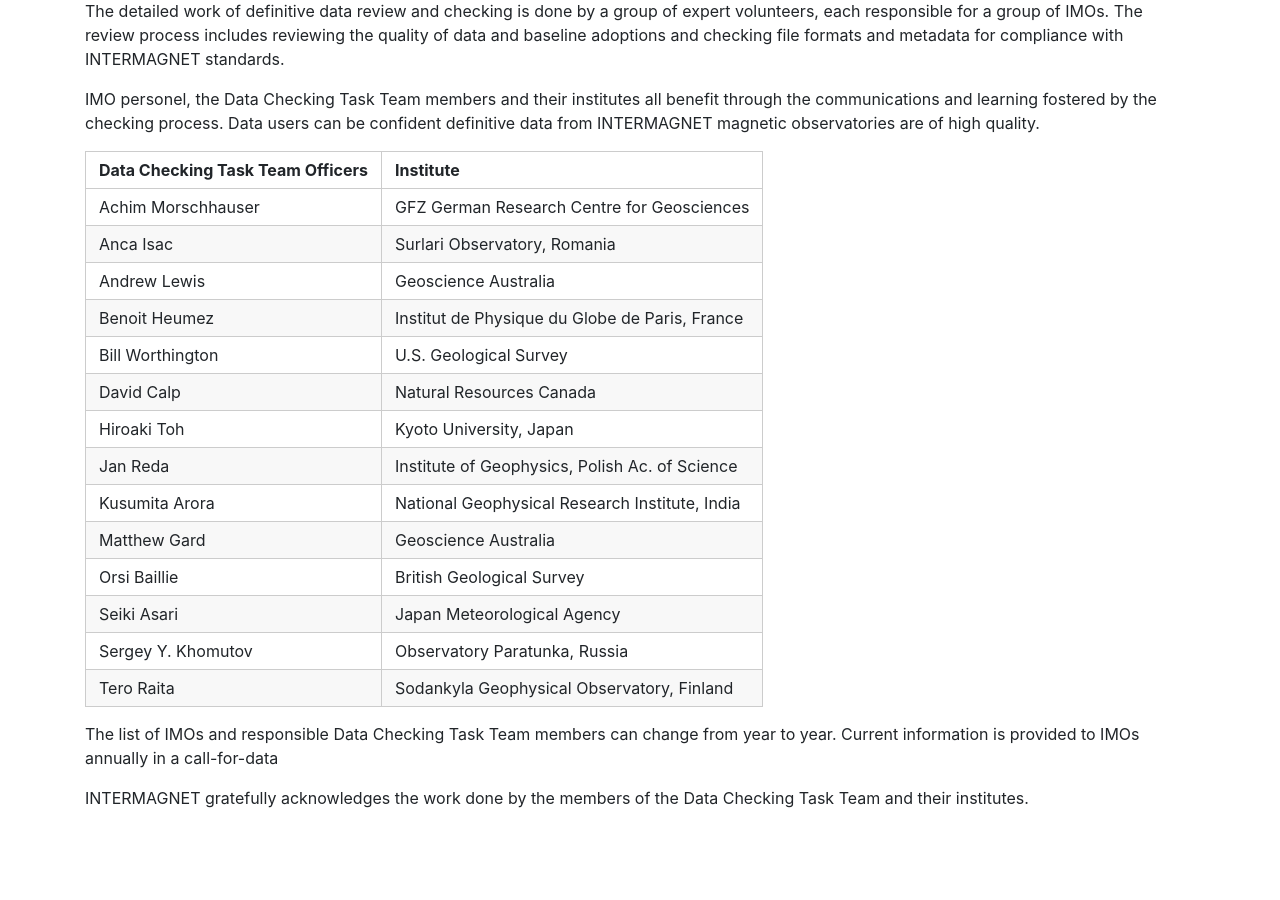
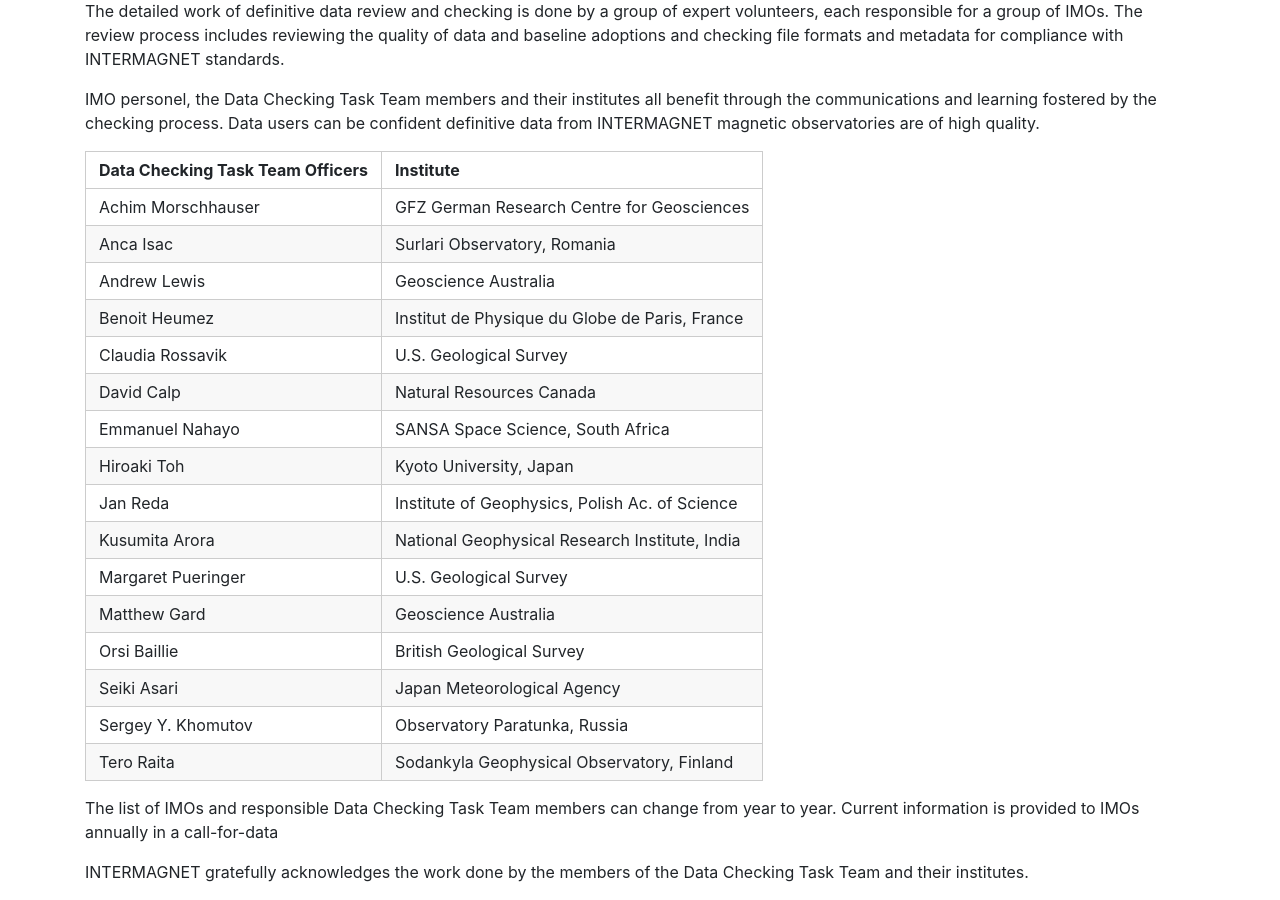
Before and after one commit to INTERMAGNET/intermagnet.github.io, a Jekyll site: the page built from data_checkers.md, in a window 1280 px wide and 900 px high, scrolled down 635 px. Built offline with Jekyll 4.4.1, drawn with Linux system fonts in a browser that asks for light colours; before the commit the page ends 1461 px from its top, so only the background shows below that.

Commit message:
add Emmanuel, Margaret, Claudia; remove Bill from  data checking table

```diff
--- a/data_checkers.md
+++ b/data_checkers.md
@@ -27,11 +27,13 @@
 |Anca Isac                         |Surlari Observatory, Romania                    |
 |Andrew Lewis                      |Geoscience Australia                            |
 |Benoit Heumez                     |Institut de Physique du Globe de Paris, France  |
-|Bill Worthington                  |U.S. Geological Survey                          |
+|Claudia Rossavik                  |U.S. Geological Survey                          |
 |David Calp                        |Natural Resources Canada                        |
+|Emmanuel Nahayo                   |SANSA Space Science, South Africa               |
 |Hiroaki Toh                       |Kyoto University, Japan                         |
 |Jan Reda                          |Institute of Geophysics, Polish Ac. of Science  |
 |Kusumita Arora                    |National Geophysical Research Institute, India  |
+|Margaret Pueringer                |U.S. Geological Survey                          |
 |Matthew Gard                      |Geoscience Australia                            |
 |Orsi Baillie                      |British Geological Survey                       |
 |Seiki Asari                       |Japan Meteorological Agency                     |
```
